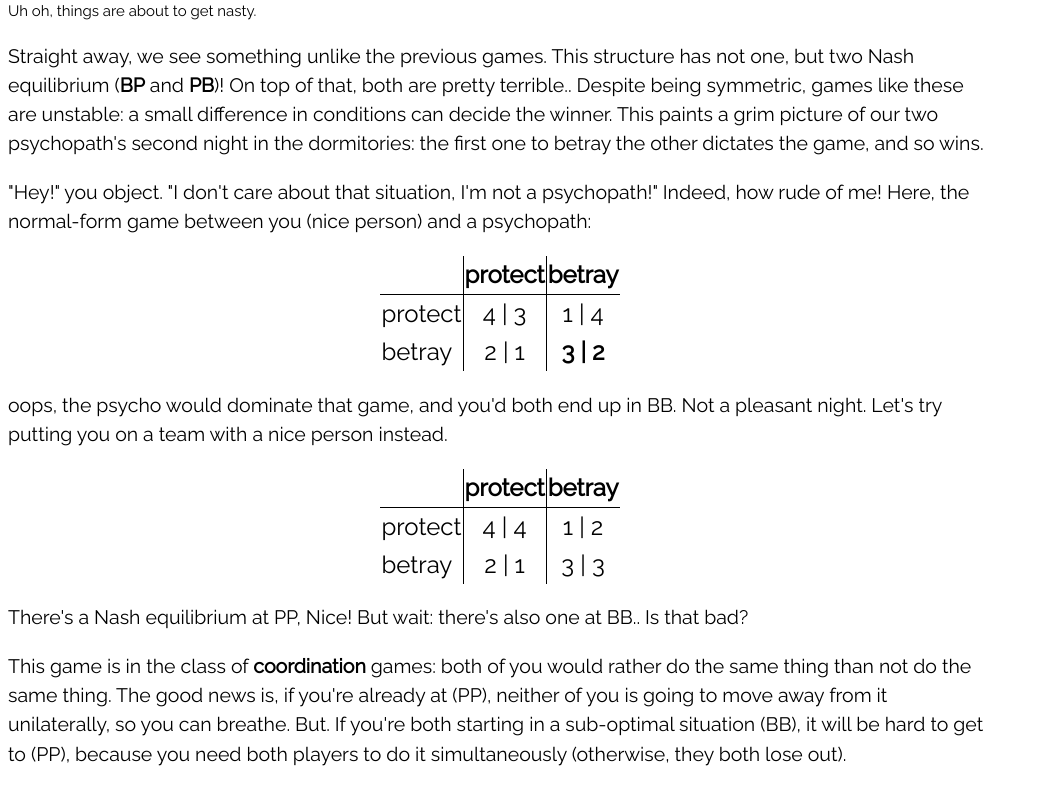
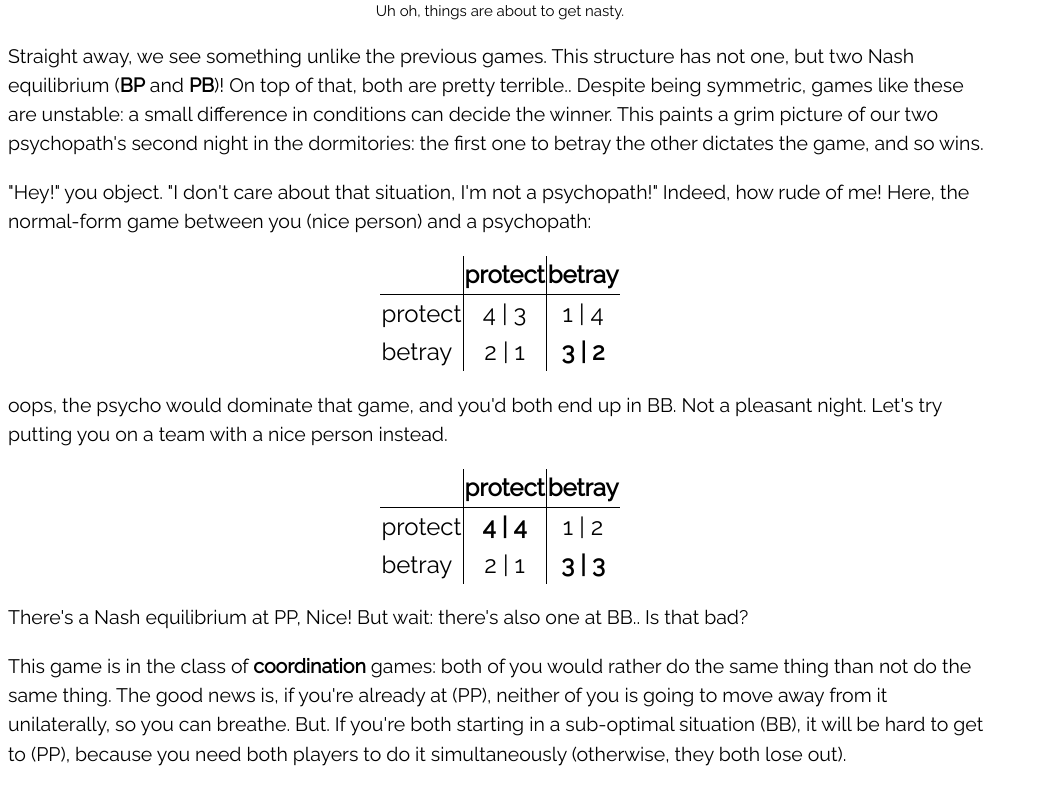
Before and after one commit to danieldugas/danieldugas.github.io, a plain HTML site: page funderstanding/squid_game_theory.html in a window 1280 px wide. Shown: the part 8588-9380 px from the top of the page, without its empty margins (0-1038 px from the left). Drawn offline with Linux system fonts and the light colour scheme.

Commit message:
sgt fixes

```diff
--- a/funderstanding/squid_game_theory.html
+++ b/funderstanding/squid_game_theory.html
@@ -443,11 +443,11 @@ h1 {letter-spacing: 6px}
     <tr> <td>betray</td><td style="border-left: 1px solid" align="center"><b>4 | 1</b></td> <td style="border-left: 1px solid" align="center">2 | 2</td></tr>
   </tbody>
   </table>
-  </div>
-
   <p>
   Uh oh, things are about to get nasty.
   </p>
+  </div>
+
 
   <p style="font-size:130%;">
   Straight away, we see something unlike the previous games.
@@ -487,8 +487,8 @@ h1 {letter-spacing: 6px}
   <tr> <th></th> <th style="border-left: 1px solid" >protect</th> <th style="border-left: 1px solid" >betray</th> </tr>
   </thead>
   <tbody>
-    <tr> <td>protect</td><td style="border-left: 1px solid" align="center">4 | 4</td> <td style="border-left: 1px solid" align="center"> 1 | 2</td></tr>
-    <tr> <td>betray</td> <td style="border-left: 1px solid" align="center">2 | 1</td> <td style="border-left: 1px solid" align="center">3 | 3</td></tr>
+    <tr> <td>protect</td><td style="border-left: 1px solid" align="center"><b>4 | 4</b></td> <td style="border-left: 1px solid" align="center"> 1 | 2</td></tr>
+    <tr> <td>betray</td> <td style="border-left: 1px solid" align="center">2 | 1</td> <td style="border-left: 1px solid" align="center"><b>3 | 3</b></td></tr>
   </tbody>
   </table>
   </div>
```
